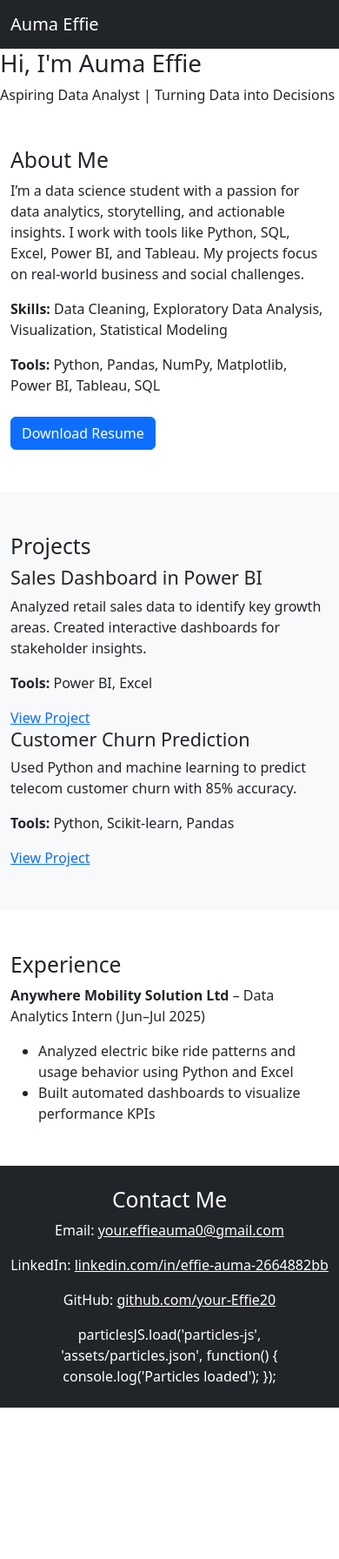
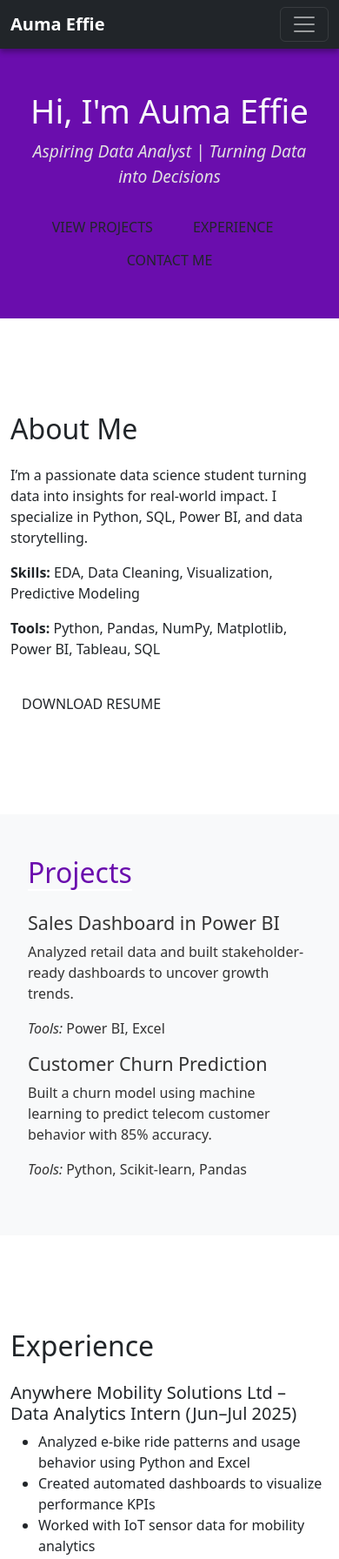
Before and after one commit to Effie20/Effie-s-portflio, a plain HTML site: page index.html in a window 390 px wide. Shown: the top 1792 px of the page at 87% size. Before the commit the page ends 1618 px from the top, so only its background shows below. Drawn offline with nearby package versions, Linux system fonts and the light colour scheme.

Commit message:
Initial commit

```diff
--- a/index.html
+++ b/index.html
@@ -2,61 +2,64 @@
 <html lang="en">
 <head>
   <meta charset="UTF-8">
+  <title>Auma Effie | Data Analyst Portfolio</title>
   <meta name="viewport" content="width=device-width, initial-scale=1">
-  <title>Fify Effie | Data Analyst Portfolio</title>
-  <link rel="stylesheet" `href="style.css">
+  <link rel="stylesheet" href="style.css">
   <link rel="stylesheet" href="https://cdn.jsdelivr.net/npm/bootstrap@5.3.3/dist/css/bootstrap.min.css">
-  <script src="https://cdn.jsdelivr.net/npm/particles.js@2.0.0/particles.min.js"></script>
 </head>
 <body>
 
   <!-- NAVBAR -->
-  <nav class="navbar navbar-expand-lg navbar-dark bg-dark">
+  <nav class="navbar navbar-expand-lg navbar-dark bg-dark sticky-top">
     <div class="container">
-      <a class="navbar-brand" href="#">Auma Effie</a>
-      <div class="collapse navbar-collapse">
+      <a class="navbar-brand" href="#about">Auma Effie</a>
+      <button class="navbar-toggler" type="button" data-bs-toggle="collapse" data-bs-target="#navContent">
+        <span class="navbar-toggler-icon"></span>
+      </button>
+      <div class="collapse navbar-collapse" id="navContent">
         <ul class="navbar-nav ms-auto">
-          <li class="nav-item"><a class="nav-link" href="#about">About</a></li>
           <li class="nav-item"><a class="nav-link" href="#projects">Projects</a></li>
           <li class="nav-item"><a class="nav-link" href="#experience">Experience</a></li>
           <li class="nav-item"><a class="nav-link" href="#contact">Contact</a></li>
         </ul>
       </div>
-      <div id="particles-js"></div>
     </div>
-</nav>
+  </nav>
 
-  <!-- HERO -->
-  <header id="hero" class="hero text-center text-white"></header>
+  <!-- HERO SECTION -->
+  <header class="hero text-center py-5 text-light">
     <h1>Hi, I'm Auma Effie</h1>
     <p>Aspiring Data Analyst | Turning Data into Decisions</p>
+    <div class="mt-4">
+      <a href="#projects" class="btn">View Projects</a>
+      <a href="#experience" class="btn mx-3">Experience</a>
+      <a href="#contact" class="btn">Contact Me</a>
+    </div>
   </header>
 
   <!-- ABOUT -->
   <section id="about" class="container my-5">
     <h2>About Me</h2>
-    <p>I’m a data science student with a passion for data analytics, storytelling, and actionable insights. I work with tools like Python, SQL, Excel, Power BI, and Tableau. My projects focus on real-world business and social challenges.</p>
-    <p><strong>Skills:</strong> Data Cleaning, Exploratory Data Analysis, Visualization, Statistical Modeling</p>
+    <p>I’m a passionate data science student turning data into insights for real-world impact. I specialize in Python, SQL, Power BI, and data storytelling.</p>
+    <p><strong>Skills:</strong> EDA, Data Cleaning, Visualization, Predictive Modeling</p>
     <p><strong>Tools:</strong> Python, Pandas, NumPy, Matplotlib, Power BI, Tableau, SQL</p>
-    <a href="assets/resume.pdf" class="btn btn-primary mt-2">Download Resume</a>
+    <a href="assets/resume.pdf" class="btn mt-3">Download Resume</a>
   </section>
 
   <!-- PROJECTS -->
   <section id="projects" class="bg-light py-5">
     <div class="container">
-      <h2>Projects</h2>
+      <h2 class="text-center mb-4">Projects</h2>
       <div class="row">
         <div class="col-md-6">
           <h4>Sales Dashboard in Power BI</h4>
-          <p>Analyzed retail sales data to identify key growth areas. Created interactive dashboards for stakeholder insights.</p>
-          <p><strong>Tools:</strong> Power BI, Excel</p>
-          <a href="https://github.com/your-username/project-1" target="_blank">View Project</a>
+          <p>Analyzed retail data and built stakeholder-ready dashboards to uncover growth trends.</p>
+          <p><em>Tools:</em> Power BI, Excel</p>
         </div>
         <div class="col-md-6">
           <h4>Customer Churn Prediction</h4>
-          <p>Used Python and machine learning to predict telecom customer churn with 85% accuracy.</p>
-          <p><strong>Tools:</strong> Python, Scikit-learn, Pandas</p>
-          <a href="https://github.com/your-username/project-2" target="_blank">View Project</a>
+          <p>Built a churn model using machine learning to predict telecom customer behavior with 85% accuracy.</p>
+          <p><em>Tools:</em> Python, Scikit-learn, Pandas</p>
         </div>
       </div>
     </div>
@@ -65,28 +68,34 @@
   <!-- EXPERIENCE -->
   <section id="experience" class="container my-5">
     <h2>Experience</h2>
-    <p><strong>Anywhere Mobility Solution Ltd</strong> – Data Analytics Intern (Jun–Jul 2025)</p>
+    <h5>Anywhere Mobility Solutions Ltd – Data Analytics Intern (Jun–Jul 2025)</h5>
     <ul>
-      <li>Analyzed electric bike ride patterns and usage behavior using Python and Excel</li>
-      <li>Built automated dashboards to visualize performance KPIs</li>
+      <li>Analyzed e-bike ride patterns and usage behavior using Python and Excel</li>
+      <li>Created automated dashboards to visualize performance KPIs</li>
+      <li>Worked with IoT sensor data for mobility analytics</li>
     </ul>
   </section>
 
   <!-- CONTACT -->
-  <section id="contact" class="bg-dark text-white text-center py-4">
+  <section id="contact" class="bg-dark text-light py-5">
     <div class="container">
-      <h2>Contact Me</h2>
-      <p>Email: <a href="mailto:your.effieauma0@gmail.com" class="text-white">your.effieauma0@gmail.com</a></p>
-      <p>LinkedIn: <a href="https://www.linkedin.com/in/effie-auma-2664882bb" class="text-white">linkedin.com/in/effie-auma-2664882bb</a></p>
-      <p>GitHub: <a href="https://github.com/Effie20" class="text-white">github.com/your-Effie20</a></p>
-      <script></script>
-  particlesJS.load('particles-js', 'assets/particles.json', function() {
-    console.log('Particles loaded');
-  });
-</script>
-
+      <h2 class="text-center">Contact Me</h2>
+      <p>Email: <a href="mailto:your.effieauma0@gmail.com" class="text-warning">your.effieauma0@gmail.com</a></p>
+      <p>LinkedIn: <a href="https://linkedin.com/in/effie-auma-2664882bb" target="_blank" class="text-warning">effie-auma-2664882bb</a></p>
+      <p>GitHub: <a href="https://github.com/your-Effie20" target="_blank" class="text-warning">your-Effie20</a></p>
     </div>
   </section>
 
+  <!-- SCROLL TO TOP -->
+  <button onclick="scrollToTop()" id="scrollTopBtn">&#8679;</button>
+  <script>
+    window.onscroll = () => {
+      document.getElementById("scrollTopBtn").style.display = window.scrollY > 300 ? "block" : "none";
+    };
+    function scrollToTop() {
+      window.scrollTo({ top: 0, behavior: 'smooth' });
+    }
+  </script>
+
 </body>
 </html>
--- a/style.css
+++ b/style.css
@@ -1,63 +1,162 @@
-/* Fullscreen Particles Background */
-#particles-js {
-  position: absolute;
-  width: 100%;
-  height: 100vh;
-  background-color: #1a1a1a;
-  z-index: -1;
+/* === Global Reset === */
+* {
+  margin: 0;
+  padding: 0;
+  box-sizing: border-box;
+  scroll-behavior: smooth;
 }
 
-/* Hero Section on top of particles */
-#hero {
-  height: 100vh;
-  display: flex;
-  flex-direction: column;
-  justify-content: center;
-  background: transparent;
-  padding: 20px;
-  z-index: 1;
+body {
+  font-family: 'Segoe UI', Tahoma, Geneva, Verdana, sans-serif;
+  background-color: #6a0dad; /* Purple background */
+  color: #ffffff;
+  position: relative;
 }
 
-#hero h1, #hero p {
-  color: white;
+/* === Navbar === */
+.navbar {
+  box-shadow: 0 4px 6px rgba(0,0,0,0.3);
 }
 
-/* Sections */
+.navbar-brand {
+  font-weight: bold;
+  font-size: 1.6rem;
+}
+
+.nav-link {
+  color: #fff !important;
+  transition: color 0.3s ease;
+}
+
+.nav-link:hover {
+  color: #ffc107 !important;
+}
+
+/* === Hero Section === */
+.hero {
+  padding: 100px 20px;
+  text-align: center;
+  background-color: #6a0dad;
+  animation: fadeIn 2s ease-in-out;
+}
+
+.hero h1 {
+  font-size: 3rem;
+  margin-bottom: 10px;
+}
+
+.hero p {
+  font-size: 1.4rem;
+  font-style: italic;
+  color: #e0e0e0;
+}
+
+/* === Buttons === */
+.btn {
+  background-color: #000000;
+  color: #ffffff;
+  border: none;
+  padding: 12px 24px;
+  text-transform: uppercase;
+  font-weight: bold;
+  border-radius: 6px;
+  position: relative;
+  overflow: hidden;
+  transition: background-color 0.3s ease;
+}
+
+.btn:hover {
+  background-color: #333333;
+}
+
+/* Ripple Effect */
+.btn::after {
+  content: "";
+  position: absolute;
+  background: rgba(255,255,255,0.3);
+  border-radius: 50%;
+  width: 100px;
+  height: 100px;
+  top: 50%;
+  left: 50%;
+  transform: translate(-50%, -50%) scale(0);
+  opacity: 0;
+  transition: transform 0.5s, opacity 0.5s;
+}
+
+.btn:active::after {
+  transform: translate(-50%, -50%) scale(1);
+  opacity: 1;
+}
+
+/* === Sections === */
 section {
   padding: 60px 20px;
+  animation: slideUp 1.2s ease;
 }
 
-/* Responsive Typography */
-h1 {
-  font-size: 3rem;
-}
-p {
-  font-size: 1.2rem;
+section h2 {
+  font-size: 2rem;
+  margin-bottom: 20px;
+  border-bottom: 2px solid #fff;
+  display: inline-block;
 }
 
-/* Responsive Layout */
-@media (max-width: 768px) {
-  h1 {
-    font-size: 2.2rem;
-  }
-  p {
-    font-size: 1rem;
-  }
-
-  .container {
-    padding: 0 15px;
-  }
-
-  .row {
-    flex-direction: column;
-  }
+/* === Projects Section Override === */
+.bg-light {
+  background-color: #f8f8f8;
+  color: #333;
 }
 
-/* Link style override */
-a {
-  text-decoration: none;
-  color: #007bff;
+.bg-light h2 {
+  color: #6a0dad;
 }
-a:hover {
-  text-decoration: underline;
+
+/* === Contact Section === */
+.bg-dark {
+  background-color: #000 !important;
+  color: #fff;
 }
+
+a.text-white:hover {
+  color: #ffc107 !important;
+}
+
+/* === Scroll-to-Top Button === */
+#scrollTopBtn {
+  position: fixed;
+  bottom: 40px;
+  right: 40px;
+  background-color: #000;
+  color: #fff;
+  border: none;
+  padding: 10px 16px;
+  border-radius: 50%;
+  font-size: 1.5rem;
+  cursor: pointer;
+  display: none;
+  z-index: 999;
+}
+
+#scrollTopBtn:hover {
+  background-color: #333;
+}
+
+/* === Animations === */
+@keyframes fadeIn {
+  from { opacity: 0; transform: translateY(-20px); }
+  to { opacity: 1; transform: translateY(0); }
+}
+
+@keyframes slideUp {
+  from { opacity: 0; transform: translateY(30px); }
+  to { opacity: 1; transform: translateY(0); }
+}
+
+/* === Responsive === */
+@media (max-width: 768px) {
+  .hero h1 { font-size: 2.4rem; }
+  .hero p { font-size: 1.2rem; }
+  .navbar-nav { text-align: center; }
+  .nav-link { padding: 10px; }
+}
```
Also changed, not shown: contact.html (added, +35 -0 lines), experience.html (added, +35 -0 lines), particles.json (deleted, +0 -26 lines), project.html (added, +46 -0 lines).
